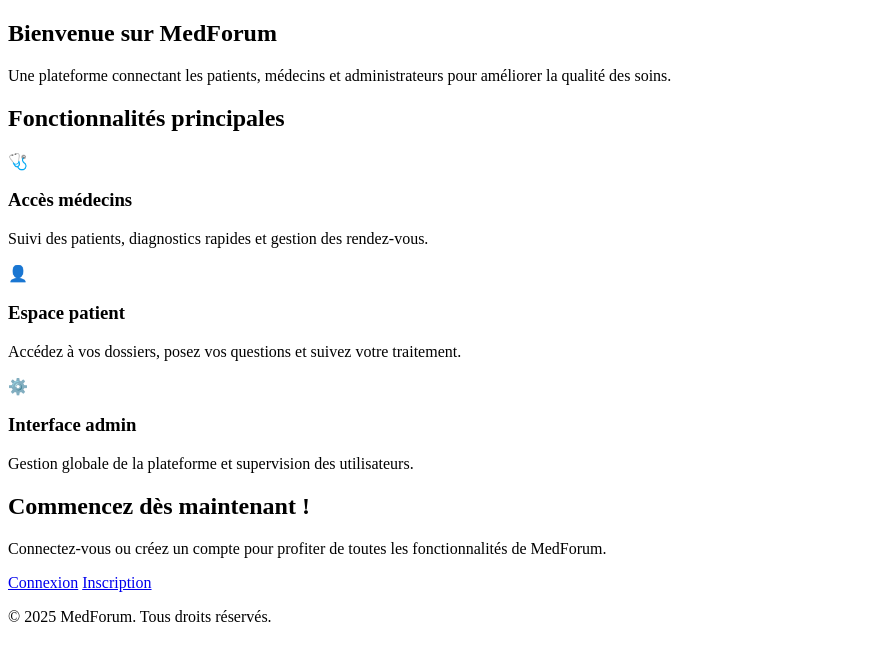
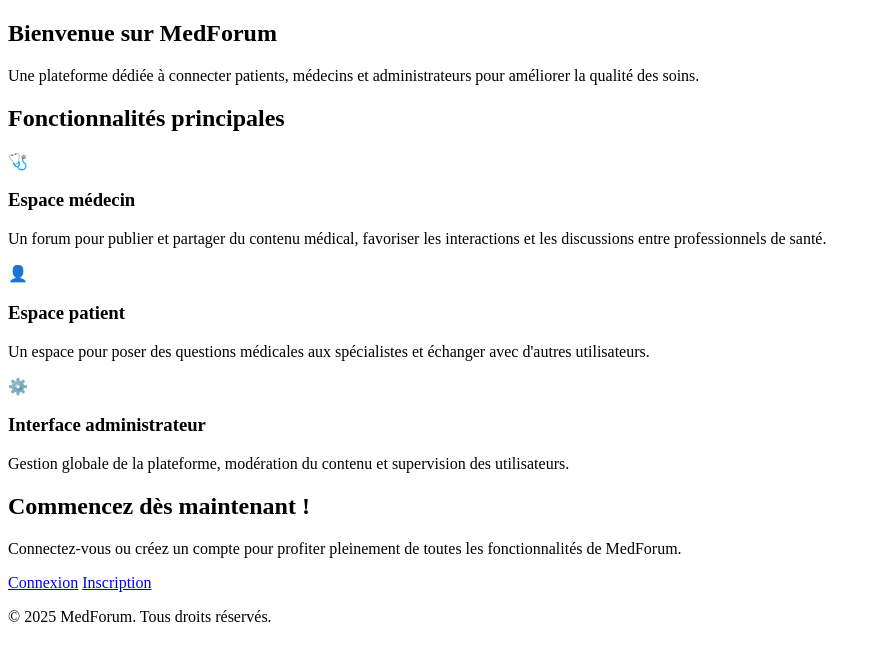
Before and after one commit to CheikhTourad19/info1-2-SOS-HELP, a Symfony app: template templates/home/index.html.twig in a window 1280 px wide. Shown: the top 661 px of the page, without its empty margins (0-881 px from the left). Run offline with Twig, Linux system fonts and the light colour scheme; the template is opened without the code that fills it, so the values that code supplies are empty; some libraries are stand-ins or nearby versions.

Commit message:
Improve email handling and UI localization
Updated email templates to include enhanced formatting and better error handling using `TransportExceptionInterface`. Refined UI text elements for improved clarity and consistency in French localization. Adjusted .env configuration for updated email credentials.

```diff
--- a/templates/home/index.html.twig
+++ b/templates/home/index.html.twig
@@ -4,19 +4,19 @@
 
 {% block body %}
     <div class="bg-white min-h-screen">
-        <!-- Hero Section -->
+        <!-- Section d'accueil -->
         <section class="bg-violet-600 text-white py-16">
             <div class="container mx-auto px-4 text-center">
                 <h1 class="text-4xl md:text-5xl font-bold leading-tight mb-4">
                     Bienvenue sur <span class="text-yellow-300">MedForum</span>
                 </h1>
                 <p class="text-lg md:text-xl max-w-2xl mx-auto">
-                    Une plateforme connectant les patients, médecins et administrateurs pour améliorer la qualité des soins.
+                    Une plateforme dédiée à connecter patients, médecins et administrateurs pour améliorer la qualité des soins.
                 </p>
             </div>
         </section>
 
-        <!-- Features -->
+        <!-- Fonctionnalités -->
         <section class="py-16 px-4 bg-gray-50">
             <div class="max-w-6xl mx-auto">
                 <h2 class="text-3xl font-bold text-center text-violet-700 mb-12">Fonctionnalités principales</h2>
@@ -25,8 +25,10 @@
                         <div class="text-violet-600 text-5xl mb-4">
                             🩺
                         </div>
-                        <h3 class="text-xl font-semibold text-gray-800 mb-2">Accès médecins</h3>
-                        <p class="text-gray-600">Suivi des patients, diagnostics rapides et gestion des rendez-vous.</p>
+                        <h3 class="text-xl font-semibold text-gray-800 mb-2">Espace médecin</h3>
+                        <p class="text-gray-600">
+                            Un forum pour publier et partager du contenu médical, favoriser les interactions et les discussions entre professionnels de santé.
+                        </p>
                     </div>
 
                     <div class="bg-white shadow-lg rounded-lg p-6 text-center hover:shadow-xl transition">
@@ -34,25 +36,31 @@
                             👤
                         </div>
                         <h3 class="text-xl font-semibold text-gray-800 mb-2">Espace patient</h3>
-                        <p class="text-gray-600">Accédez à vos dossiers, posez vos questions et suivez votre traitement.</p>
+                        <p class="text-gray-600">
+                            Un espace pour poser des questions médicales aux spécialistes et échanger avec d'autres utilisateurs.
+                        </p>
                     </div>
 
                     <div class="bg-white shadow-lg rounded-lg p-6 text-center hover:shadow-xl transition">
                         <div class="text-violet-600 text-5xl mb-4">
                             ⚙️
                         </div>
-                        <h3 class="text-xl font-semibold text-gray-800 mb-2">Interface admin</h3>
-                        <p class="text-gray-600">Gestion globale de la plateforme et supervision des utilisateurs.</p>
+                        <h3 class="text-xl font-semibold text-gray-800 mb-2">Interface administrateur</h3>
+                        <p class="text-gray-600">
+                            Gestion globale de la plateforme, modération du contenu et supervision des utilisateurs.
+                        </p>
                     </div>
                 </div>
             </div>
         </section>
 
-        <!-- CTA -->
+        <!-- Appel à l'action -->
         <section class="bg-violet-100 py-12">
             <div class="max-w-3xl mx-auto text-center">
                 <h2 class="text-2xl font-bold text-violet-700 mb-4">Commencez dès maintenant !</h2>
-                <p class="text-gray-700 mb-6">Connectez-vous ou créez un compte pour profiter de toutes les fonctionnalités de MedForum.</p>
+                <p class="text-gray-700 mb-6">
+                    Connectez-vous ou créez un compte pour profiter pleinement de toutes les fonctionnalités de MedForum.
+                </p>
                 <div class="flex justify-center space-x-4">
                     <a href="{{ path('app_login') }}" class="px-6 py-3 bg-violet-600 text-white rounded hover:bg-violet-700 transition">Connexion</a>
                     <a href="{{ path('app_register') }}" class="px-6 py-3 border border-violet-600 text-violet-600 rounded hover:bg-violet-600 hover:text-white transition">Inscription</a>
@@ -60,7 +68,7 @@
             </div>
         </section>
 
-        <!-- Footer -->
+        <!-- Pied de page -->
         <footer class="bg-gray-800 text-white text-center py-6 mt-12">
             <p>&copy; {{ "now"|date("Y") }} MedForum. Tous droits réservés.</p>
         </footer>
```
Also changed, not shown: src/Controller/AdminController.php (+31 -5 lines), src/Controller/PatientController.php (+23 -4 lines), 1 other file.
